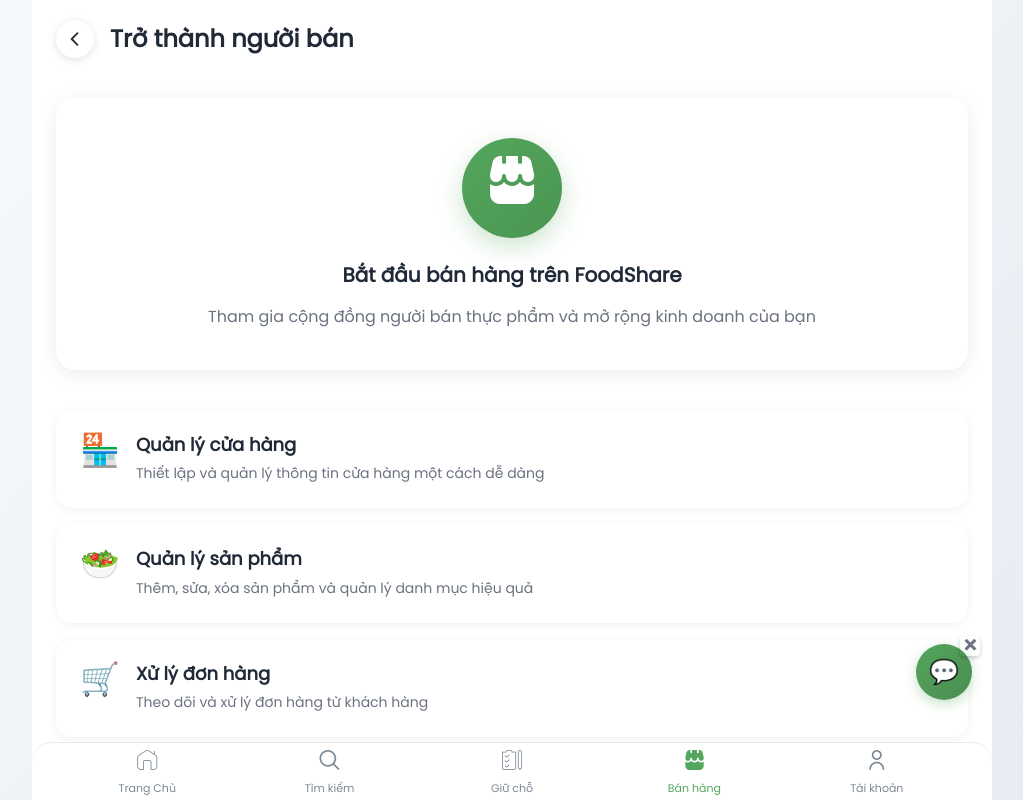
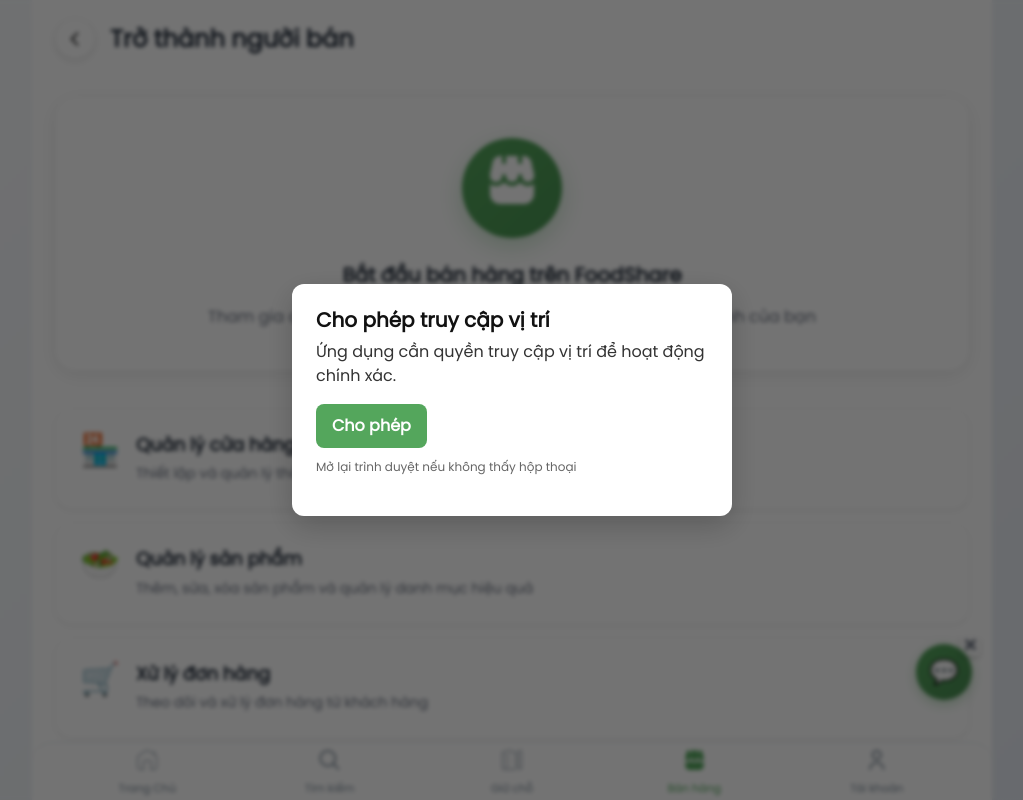
Before and after one commit to Warzoness/foodshare, a Next.js app: page /become-seller in a window 1280 px wide. Shown: the top 800 px of the page, without its empty margins (128-1151 px from the left). Built offline with nearby package versions, Linux system fonts and the light colour scheme.

Commit message:
Revert "become seller"
This reverts commit ddfec9c1cac003af8d5192d96487ef1ddc9f4663.

```diff
--- a/src/app/layout.tsx
+++ b/src/app/layout.tsx
@@ -1,6 +1,7 @@
 import "bootstrap/dist/css/bootstrap.min.css";
 import "@/styles/globals.css";
 import type { Metadata } from "next";
+import ClientLocationGate from "@/components/share/ClientLocationGate";
 
 export const metadata: Metadata = {
   title: "FoodShare",
@@ -15,7 +16,7 @@ export default function RootLayout({ children }: { children: React.ReactNode })
         <script src="https://accounts.google.com/gsi/client" async defer></script>
       </head>
       <body suppressHydrationWarning={true}>
-        {children}
+        <ClientLocationGate>{children}</ClientLocationGate>
       </body>
     </html>
   );
--- /dev/null
+++ b/src/components/share/ClientLocationGate.tsx
@@ -0,0 +1,17 @@
+"use client";
+
+import dynamic from "next/dynamic";
+
+// Dynamically import LocationGate to avoid hydration issues
+const LocationGate = dynamic(() => import("./LocationGate"), {
+  ssr: false,
+  loading: () => null
+});
+
+interface ClientLocationGateProps {
+  children: React.ReactNode;
+}
+
+export default function ClientLocationGate({ children }: ClientLocationGateProps) {
+  return <LocationGate>{children}</LocationGate>;
+}
--- /dev/null
+++ b/src/components/share/LocationGate.tsx
@@ -0,0 +1,203 @@
+"use client";
+
+import { PropsWithChildren, useCallback, useEffect, useMemo, useState } from "react";
+
+type PermissionState = "unknown" | "checking" | "granted" | "prompt" | "denied" | "unsupported" | "insecure";
+
+export default function LocationGate({ children }: PropsWithChildren) {
+  const [mounted, setMounted] = useState(false);
+  const [state, setState] = useState<PermissionState>("unknown");
+  const [errorMessage, setErrorMessage] = useState<string>("");
+
+  // Ensure component is mounted before checking permissions
+  useEffect(() => {
+    setMounted(true);
+  }, []);
+
+  const checkPermission = useCallback(async () => {
+    if (typeof window === "undefined") return;
+    if (!window.isSecureContext) {
+      setState("insecure");
+      return;
+    }
+    if (!("geolocation" in navigator)) {
+      setState("unsupported");
+      return;
+    }
+    setState("checking");
+
+    try {
+      if (navigator.permissions && (navigator.permissions as any).query) {
+        const status: PermissionStatus = await (navigator.permissions as any).query({
+          name: "geolocation" as PermissionName,
+        });
+        if (status.state === "granted") {
+          setState("granted");
+        } else if (status.state === "denied") {
+          setState("denied");
+        } else {
+          setState("prompt");
+        }
+        return;
+      }
+    } catch {
+      // fall through to prompt
+    }
+    setState("prompt");
+  }, []);
+
+  const requestGeolocation = useCallback(() => {
+    if (!("geolocation" in navigator)) {
+      setState("unsupported");
+      return;
+    }
+    setErrorMessage("");
+    try {
+      navigator.geolocation.getCurrentPosition(
+        () => {
+          setState("granted");
+        },
+        (err) => {
+          setErrorMessage(err.message || "Không thể lấy vị trí. Hãy thử lại.");
+          // If user blocks, keep as denied; otherwise stay prompt
+          if (err.code === err.PERMISSION_DENIED) {
+            setState("denied");
+          } else {
+            setState("prompt");
+          }
+        },
+        { enableHighAccuracy: false, timeout: 15000, maximumAge: 0 }
+      );
+    } catch {
+      setErrorMessage("Đã xảy ra lỗi. Hãy thử lại.");
+      setState("prompt");
+    }
+  }, []);
+
+  useEffect(() => {
+    if (mounted) {
+      checkPermission();
+    }
+  }, [mounted, checkPermission]);
+
+  const content = useMemo(() => {
+    if (state === "granted") return null;
+
+    let title = "Cho phép truy cập vị trí";
+    let description = "Ứng dụng cần quyền truy cập vị trí để hoạt động chính xác.";
+    let primaryText = "Cho phép";
+    let secondary: string | null = "Mở lại trình duyệt nếu không thấy hộp thoại";
+
+    if (state === "denied") {
+      title = "Vị trí đã bị chặn";
+      description =
+        "Bạn đã chặn quyền truy cập vị trí. Hãy mở cài đặt trình duyệt và cho phép quyền vị trí cho trang này, sau đó bấm Thử lại.";
+      primaryText = "Thử lại";
+    } else if (state === "unsupported") {
+      title = "Thiết bị không hỗ trợ";
+      description = "Thiết bị/trình duyệt không hỗ trợ định vị địa lý.";
+      primaryText = "Thử lại";
+    } else if (state === "insecure") {
+      title = "Yêu cầu kết nối bảo mật";
+      description = "Quyền vị trí chỉ hoạt động trên HTTPS hoặc localhost.";
+      primaryText = "Thử lại";
+    } else if (state === "checking") {
+      title = "Đang kiểm tra quyền…";
+      description = "Vui lòng đợi trong giây lát.";
+      secondary = null;
+    }
+
+    return (
+      <div style={overlayStyle}>
+        <div style={dialogStyle}>
+          <h2 style={titleStyle}>{title}</h2>
+          <p style={descStyle}>{description}</p>
+          {errorMessage ? <p style={errorStyle}>{errorMessage}</p> : null}
+          <div style={actionsStyle}>
+            <button
+              style={buttonStyle}
+              onClick={() => {
+                if (state === "checking") return;
+                if (state === "denied" || state === "unsupported" || state === "insecure") {
+                  checkPermission();
+                } else {
+                  requestGeolocation();
+                }
+              }}
+            >
+              {primaryText}
+            </button>
+          </div>
+          {secondary ? <p style={hintStyle}>{secondary}</p> : null}
+        </div>
+      </div>
+    );
+  }, [state, errorMessage, checkPermission, requestGeolocation]);
+
+  return (
+    <>
+      {children}
+      {mounted && content}
+    </>
+  );
+}
+
+const overlayStyle: React.CSSProperties = {
+  position: "fixed",
+  inset: 0,
+  backgroundColor: "rgba(0,0,0,0.55)",
+  display: "flex",
+  alignItems: "center",
+  justifyContent: "center",
+  zIndex: 9999,
+  backdropFilter: "blur(2px)",
+};
+
+const dialogStyle: React.CSSProperties = {
+  width: "min(92vw, 440px)",
+  backgroundColor: "#fff",
+  borderRadius: 12,
+  boxShadow: "0 10px 30px rgba(0,0,0,0.2)",
+  padding: 24,
+};
+
+const titleStyle: React.CSSProperties = {
+  margin: 0,
+  marginBottom: 8,
+  fontSize: 20,
+  fontWeight: 700,
+};
+
+const descStyle: React.CSSProperties = {
+  margin: 0,
+  color: "#333",
+};
+
+const errorStyle: React.CSSProperties = {
+  marginTop: 8,
+  color: "#c53030",
+  fontSize: 13,
+};
+
+const actionsStyle: React.CSSProperties = {
+  marginTop: 16,
+  display: "flex",
+  gap: 12,
+};
+
+const buttonStyle: React.CSSProperties = {
+  appearance: "none",
+  border: "none",
+  backgroundColor: "#54A65C",
+  color: "#fff",
+  padding: "10px 16px",
+  borderRadius: 8,
+  cursor: "pointer",
+  fontWeight: 600,
+};
+
+const hintStyle: React.CSSProperties = {
+  marginTop: 10,
+  color: "#666",
+  fontSize: 12,
+};
```
Also changed, not shown: 1 other file (tests, documents, lock files or other folders).
